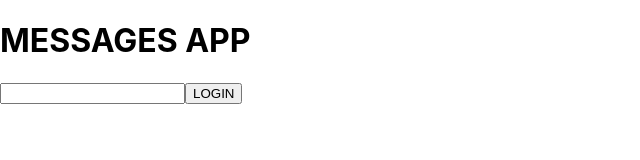
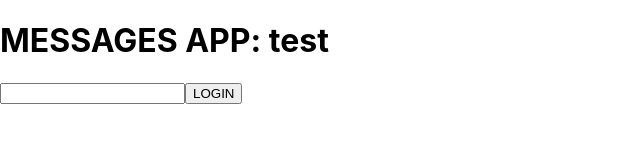
Before and after one commit to CorneNels/messages-app, a React (Create React App) app: page / in a window 1280 px wide. Shown: the top 160 px of the page, without its empty margins (0-640 px from the left). Built offline with nearby package versions, Linux system fonts and the light colour scheme.

Commit message:
add message

```diff
--- a/src/components/login/login.jsx
+++ b/src/components/login/login.jsx
@@ -4,7 +4,7 @@ const Header = () => (
     <header>
         <div className={style.container}>
             <div className={style.title}>
-                <h1>MESSAGES APP</h1>
+                <h1>MESSAGES APP: test</h1>
             </div>
             <div className={style.body}>
                 <form>
```
